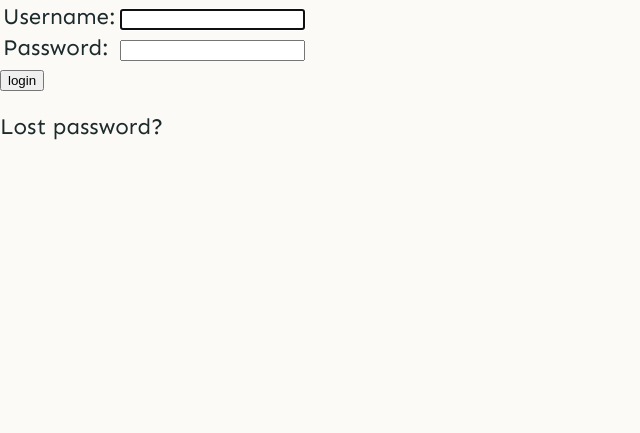
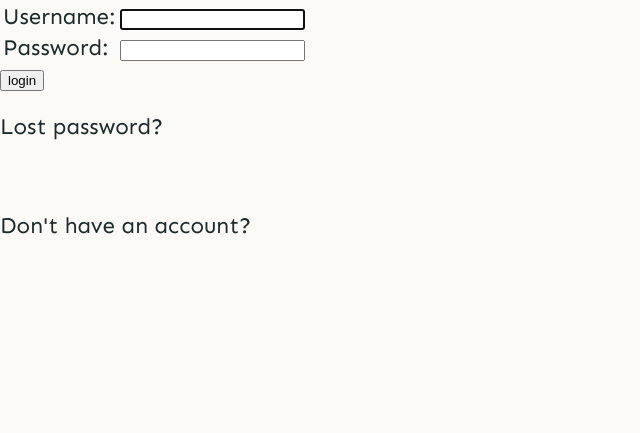
Before and after one commit to nourgaser/Simpleskill, a Django app: page /login/ in a window 1280 px wide. Shown: the part 57-490 px from the top of the page, without its empty margins (0-640 px from the left). Run offline with Django 4.2, Linux system fonts and the light colour scheme; some libraries are stand-ins or nearby versions.

Commit message:
added register link to login page

```diff
--- a/accounts/templates/registration/login.html
+++ b/accounts/templates/registration/login.html
@@ -33,6 +33,7 @@
 </form>
 
 {# Assumes you set up the password_reset view in your URLconf #}
-<p><a href="{% url 'password_reset' %}">Lost password?</a></p>
+<p><a href="{% url 'password_reset' %}">Lost password?</a></p><br>
+<p><a href="{% url 'accounts:register' %}">Don't have an account?</a></p>
 
 {% endblock %}
```
